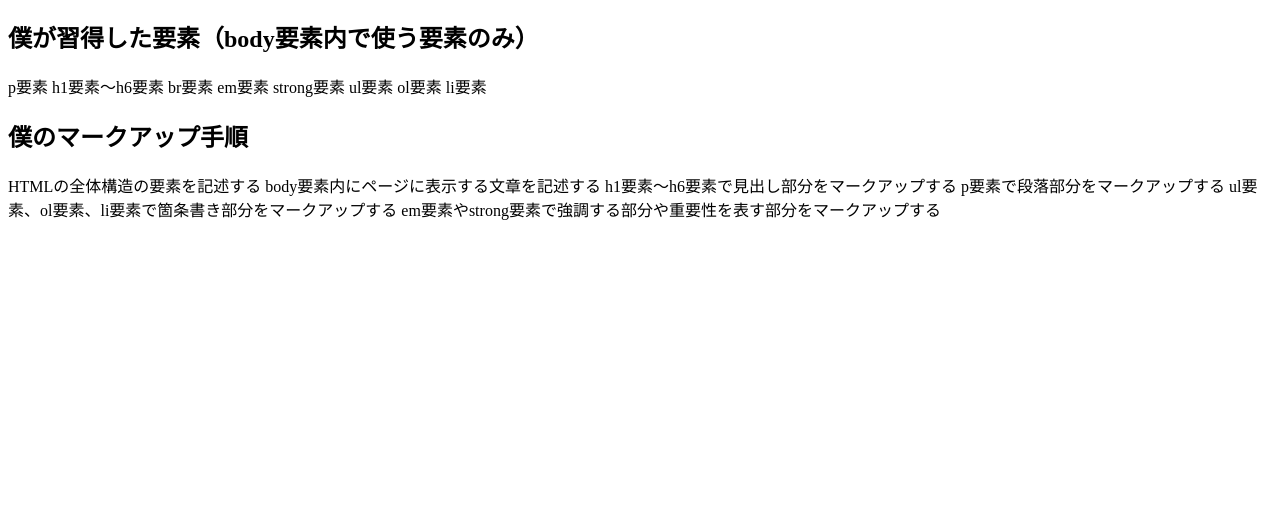
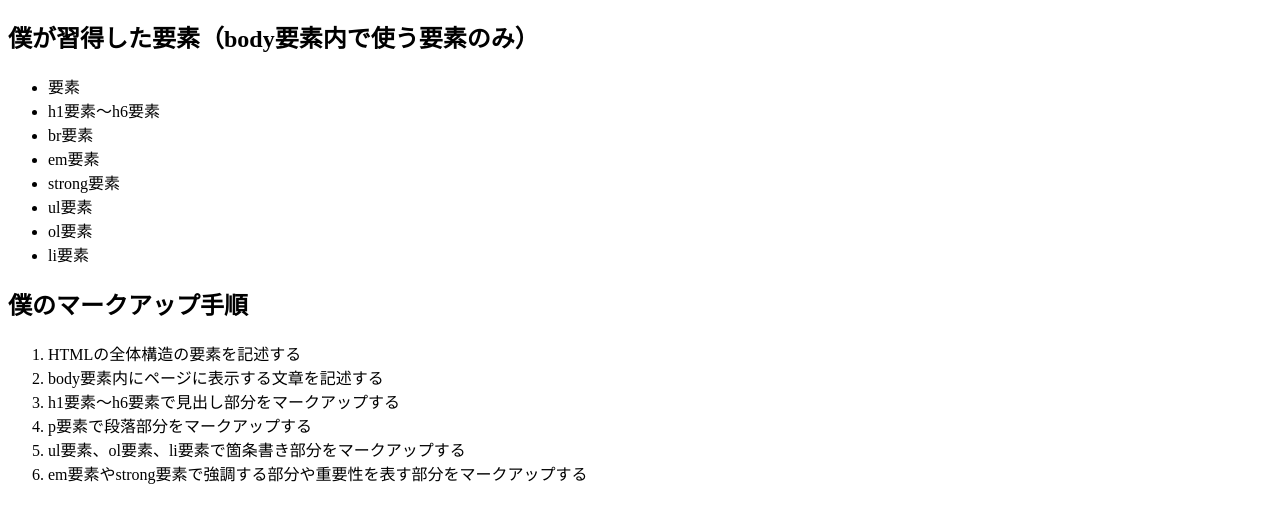
Before and after one commit to Yino566/Study_of_WEB, a plain HTML site: page Chapter9/index.html in a window 1280 px wide. Shown: the part 70-592 px from the top of the page. Drawn offline with Linux system fonts and the light colour scheme.

Commit message:
Cp.8,9 Commit

```diff
--- a/Chapter9/index.html
+++ b/Chapter9/index.html
@@ -9,24 +9,27 @@
 
   <h2>僕が習得した要素（body要素内で使う要素のみ）</h2>
 
-  p要素
-  h1要素〜h6要素
-  br要素
-  em要素
-  strong要素
-  ul要素
-  ol要素
-  li要素
-
+  <ul>
+    <li>要素</li>
+    <li>h1要素〜h6要素</li>
+    <li>br要素</li>
+    <li>em要素</li>
+    <li>strong要素</li>
+    <li>ul要素</li>
+    <li>ol要素</li>
+    <li>li要素</li>
+  </ul>
 
   <h2>僕のマークアップ手順</h2>
 
-  HTMLの全体構造の要素を記述する
-  body要素内にページに表示する文章を記述する
-  h1要素〜h6要素で見出し部分をマークアップする
-  p要素で段落部分をマークアップする
-  ul要素、ol要素、li要素で箇条書き部分をマークアップする
-  em要素やstrong要素で強調する部分や重要性を表す部分をマークアップする
+  <ol>
+    <li>HTMLの全体構造の要素を記述する</li>
+    <li>body要素内にページに表示する文章を記述する</li>
+    <li>h1要素〜h6要素で見出し部分をマークアップする</li>
+    <li>p要素で段落部分をマークアップする</li>
+    <li>ul要素、ol要素、li要素で箇条書き部分をマークアップする</li>
+    <li>em要素やstrong要素で強調する部分や重要性を表す部分をマークアップする</li>
+  </ol>
 
 </body>
 </html>
```
Also changed, not shown: Chapter8/index.html (+3 -3 lines), Chapter8/quest/index.html (+6 -6 lines).
